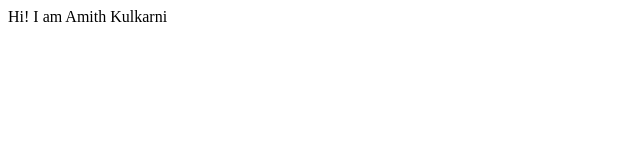
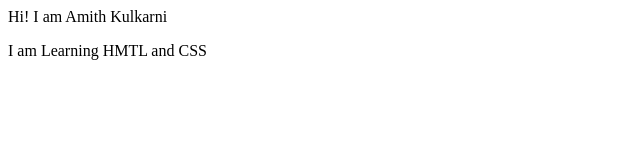
Before and after one commit to amithuu/learn-front-end, a plain HTML site: page index.html in a window 1280 px wide. Shown: the whole page, without its empty margins (0-640 px from the left). Drawn offline with Linux system fonts and the light colour scheme.

Commit message:
fix: added new paragraph

```diff
--- a/index.html
+++ b/index.html
@@ -7,5 +7,7 @@
 </head>
 <body>
     Hi! I am Amith Kulkarni
+
+    <p>I am Learning HMTL and CSS  </p>
 </body>
 </html>
```
